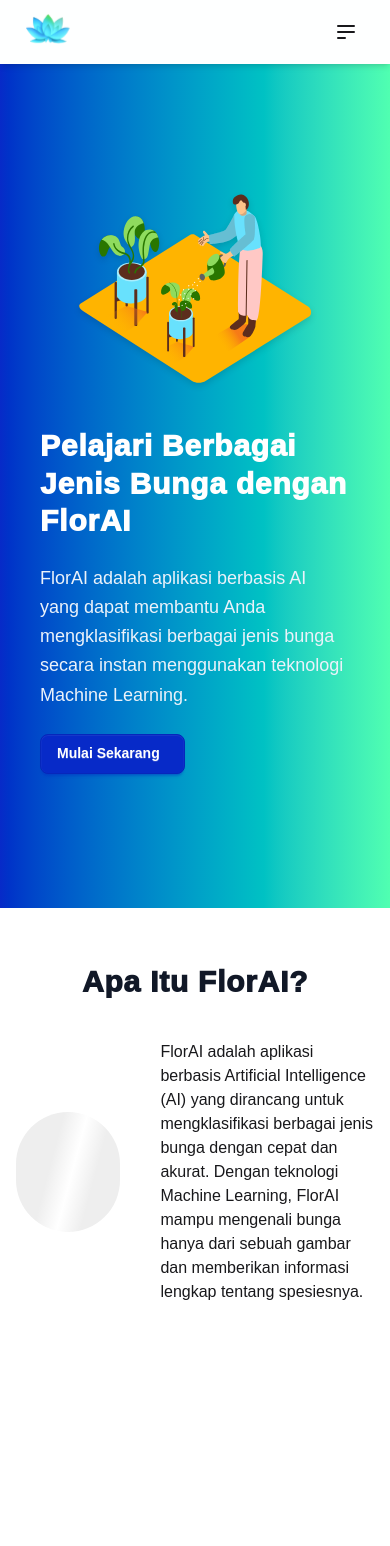
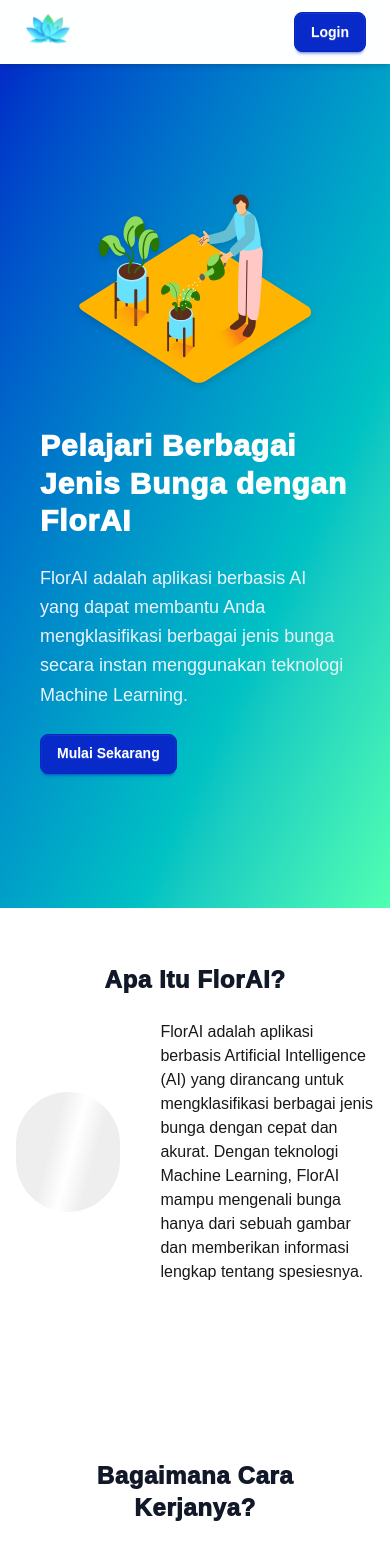
Before and after one commit to Ar-Syhptra/Flower-Classification-Website, a React (Vite) app in the folder src/client/: page / in a window 390 px wide. Shown: the top 1546 px of the page. Built offline with nearby package versions, Linux system fonts and the light colour scheme.

Commit message:
refactor: Perubahan Code

```diff
--- a/src/client/src/App.jsx
+++ b/src/client/src/App.jsx
@@ -1,8 +1,6 @@
 import { BrowserRouter as Router, Routes, Route } from "react-router-dom";
 import HomePage from "./page/HomePage";
-import Navbar from "./components/Navbar";
-import AboutPage from "./page/AboutPage";
-import ContactPage from "./page/ContactPage";
+import Navbar from "./components/Navbar/Navbar";
 import NotFoundPage from "./page/NotFoundPage";
 import ClassificationPage from "./page/ClassificationPage";
 
@@ -15,8 +13,6 @@ function App() {
       <Navbar />
       <Routes>
         <Route path="/" element={<HomePage />} />
-        <Route path="/about" element={<AboutPage />} />
-        <Route path="/contact" element={<ContactPage />} />
         <Route path="/classification" element={<ClassificationPage />} />
         <Route path="*" element={<NotFoundPage />} />"
       </Routes>
--- a/src/client/src/components/About/AboutFlower.jsx
+++ b/src/client/src/components/About/AboutFlower.jsx
@@ -4,14 +4,23 @@ function AboutFlower() {
   return (
     <div className="py-10 bg-gradient-to-br from-primary to-secondary">
       <div className="flex justify-center text-center py-10">
-        <h2 className="text-3xl font-[1000] tracking-wide text-base-100">
+        <h2 className="text-2xl md:text-2xl lg:text-3xl font-[1000] tracking-wide text-base-100">
           Kenapa Menggunakan FlorAI?
         </h2>
       </div>
-      <div className="px-10 md:px-10 lg:px-30 flex flex-col md:grid md:grid-cols-2 gap-6 lg:flex lg:flex-row justify-center place-items-center">
-        <Card cardTittle="Mudah Digunakan" cardDescription="Antarmuka yang ramah pengguna, cukup unggah gambar bunga dan dapatkan hasilnya." />
-        <Card cardTittle="Akurasi Tinggi" cardDescription="Menggunakan teknologi AI yang canggih untuk klasifikasi bunga dengan akurasi tinggi." />
-        <Card cardTittle="Informasi Lengkap" cardDescription="Menampilkan informasi detail tentang spesies bunga berdasarkan hasil klasifikasi AI." />
+      <div className="px-10 md:px-20 lg:px-30 flex flex-col md:grid md:grid-cols-2 gap-6 lg:flex lg:flex-row justify-center place-items-center">
+        <Card
+          cardTittle="Mudah Digunakan"
+          cardDescription="Antarmuka yang ramah pengguna, cukup unggah gambar bunga dan dapatkan hasilnya."
+        />
+        <Card
+          cardTittle="Akurasi Tinggi"
+          cardDescription="Menggunakan teknologi AI yang canggih untuk klasifikasi bunga dengan akurasi tinggi."
+        />
+        <Card
+          cardTittle="Informasi Lengkap"
+          cardDescription="Menampilkan informasi detail tentang spesies bunga berdasarkan hasil klasifikasi AI."
+        />
       </div>
     </div>
   );
--- a/src/client/src/components/Button/Button.jsx
+++ b/src/client/src/components/Button/Button.jsx
@@ -1,14 +1,5 @@
-function Button({ name, className, src, alt }) {
-  return (
-    <button className={className}>
-      {name}
-      <img
-        src={src}
-        alt={alt}
-        className="bg-blue-400 bg-clip-text border-l-2  border-base-100 rounded-full"
-      />
-    </button>
-  );
+function Button({ name, className }) {
+  return <button className={className}>{name}</button>;
 }
 
 export default Button;
--- a/src/client/src/components/Card.jsx
+++ b/src/client/src/components/Card.jsx
@@ -9,8 +9,12 @@ function Card({ cardTittle, cardDescription, cardImage, altImage }) {
         </figure>
         <div className="skeleton h-60 w-full"></div>
         <div className="card-body items-left text-left">
-          <h2 className="card-title text-2xl">{cardTittle}</h2>
-          <p className="text-md mt-6 text-lg">{cardDescription}</p>
+          <h2 className="card-title text-xl md:text-xl lg:text-2xl">
+            {cardTittle}
+          </h2>
+          <p className="text-md md:text-md lg:text-lg mt-6 text-md">
+            {cardDescription}
+          </p>
         </div>
       </div>
     </>
--- a/src/client/src/components/Footer/Footer.jsx
+++ b/src/client/src/components/Footer/Footer.jsx
@@ -1,11 +1,10 @@
-import { Link } from "react-router-dom";
 import Logo from "../../assets/img/flower-logo.svg";
 
 function Footer() {
   return (
     <div className="p-6 ">
-      <div className="flex justify-between px-40 items-center p-10">
-        <footer className="footer  bg-base-100 text-base-content">
+      <div className="flex justify-between px-10 md:px-30 lg:px-40 items-center p-10">
+        <footer className="footer bg-base-100 text-base-content">
           <nav className="footer footer-horizontal">
             <div>
               <h6 className="footer-title">About</h6>
--- a/src/client/src/components/Main/DemoSection.jsx
+++ b/src/client/src/components/Main/DemoSection.jsx
@@ -2,17 +2,21 @@ import React from "react";
 
 function DemoSection() {
   return (
-    <div className="min-h-80 flex flex-col md:flex-col lg:flex-col gap-10 pb-20 p-4 ">
+    <div className="min-h-80 flex flex-col md:grid-cols-1 lg:grid-cols-1 gap-6 p-4 ">
       <div className="pt-10 bg-base-100">
-        <h2 className="text-3xl font-[1000] text-center text-base-900 tracking-wide">
+        <h2 className="text-2xl md:text-2xl lg:text-3xl font-[1000] text-center text-base-900 tracking-wide">
           Apa Itu FlorAI?
         </h2>
       </div>
 
       <div className="flex flex-row justify-center items-center gap-10">
         <div className="skeleton w-5xl h-30 rounded-full md:w-2xl md:h-54 lg:w-80 lg:h-80"></div>
-        <p className="max-w-xl text-md text md:text-xl lg:text-xl">
-        FlorAI adalah aplikasi berbasis Artificial Intelligence (AI) yang dirancang untuk mengklasifikasi berbagai jenis bunga dengan cepat dan akurat. Dengan teknologi Machine Learning, FlorAI mampu mengenali bunga hanya dari sebuah gambar dan memberikan informasi lengkap tentang spesiesnya.
+        <p className="max-w-xl text-md md:text-md lg:text-xl">
+          FlorAI adalah aplikasi berbasis Artificial Intelligence (AI) yang
+          dirancang untuk mengklasifikasi berbagai jenis bunga dengan cepat dan
+          akurat. Dengan teknologi Machine Learning, FlorAI mampu mengenali
+          bunga hanya dari sebuah gambar dan memberikan informasi lengkap
+          tentang spesiesnya.
         </p>
       </div>
     </div>
--- a/src/client/src/components/Main/HeroSection.jsx
+++ b/src/client/src/components/Main/HeroSection.jsx
@@ -4,7 +4,7 @@ import Button from "../Button/Button";
 
 function HeroSection({ header, description }) {
   return (
-    <div className="hero min-h-screen bg-gradient-to-r from-primary to-secondary">
+    <div className="hero min-h-screen bg-gradient-to-br from-primary to-secondary">
       <div className="hero-content px-10 md:px-24 mb-10 lg:px-23 gap-2 md:gap-4 lg:gap-6 flex-col lg:flex-row-reverse">
         <img
           key={header}
--- a/src/client/src/components/Main/HowItWorks.jsx
+++ b/src/client/src/components/Main/HowItWorks.jsx
@@ -3,12 +3,12 @@ function HowItWorks() {
     <div className="items-center py-30">
       {/* Title */}
       <div className="p-10 bg-base-100">
-        <h2 className="text-3xl font-[1000] tracking-wide text-center text-base-900">
-        Bagaimana Cara Kerjanya?
+        <h2 className="text-2xl md:text-2xl lg:text-3xl font-[1000] tracking-wide text-center text-base-900">
+          Bagaimana Cara Kerjanya?
         </h2>
       </div>
 
-      <div className="flex flex-row justify-center items-center px-10 md:px-15 lg:px-20 pb-10 overflow-scroll">
+      <div className="flex flex-row justify-center items-center px-10 md:px-15 lg:px-20 pb-10 overflow-auto">
         {/* Cards */}
         <div className="flex flex-col md:flex-row lg:flex-row gap-10">
           <div className="flex w-80 flex-col gap-4">
--- a/src/client/src/components/Navbar.jsx
+++ b/src/client/src/components/Navbar/Navbar.jsx
@@ -1,8 +1,6 @@
 import { Link } from "react-router-dom";
-import Logo from "../assets/img/flower-logo.svg";
-import navItems from "../data/navItems";
-import HamburgerMenu from "./HamburgerMenu";
-import Button from "./Button/Button";
+import Logo from "../../assets/img/flower-logo.svg";
+import Button from "../Button/Button";
 
 function Navbar() {
   return (
@@ -18,23 +16,12 @@ function Navbar() {
 
       {/* Hamburger Menu untuk Mobile */}
       <div className="navbar-end md:hidden">
-        <HamburgerMenu navItems={navItems} />
-      </div>
-
-      {/* Menu Desktop */}
-      <div className="navbar-center hidden md:flex">
-        <ul className="menu-horizontal gap-10 rounded-lg">
-          {navItems.map((item) => (
-            <li key={item.id}>
-              <Link
-                to={item.path}
-                className="hover:text-primary transition-all text-md md:text-md lg:text-lg font-[600] text-base-900"
-              >
-                {item.name}
-              </Link>
-            </li>
-          ))}
-        </ul>
+        <Link to="/login">
+          <Button
+            name="Login"
+            className="btn btn-primary md:btn-md lg:btn-lg  text-base-100 rounded-lg"
+          />
+        </Link>
       </div>
 
       {/* Login dan Register Button untuk Desktop*/}
```
